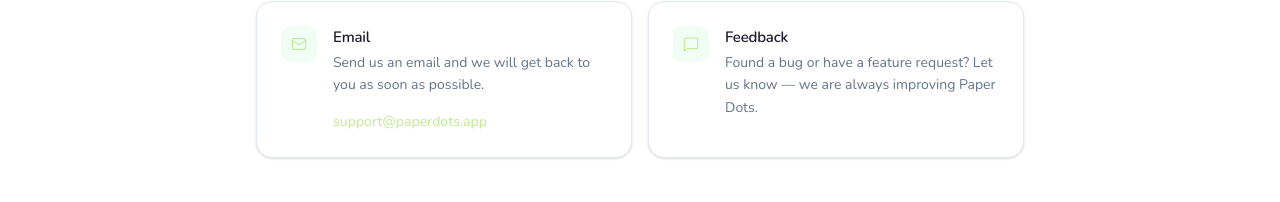
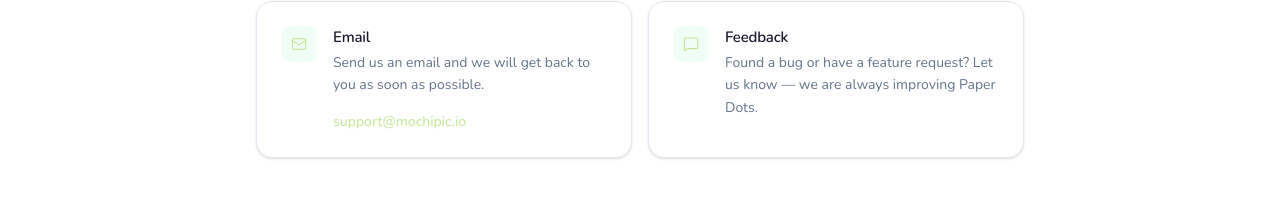
Before and after one commit to qwe2820435o2/paper-dots, a Next.js app in the folder paper-dots-frontend/: page /contact in a window 1280 px wide. Shown: the part 296-498 px from the top of the page. Built offline with nearby package versions, Linux system fonts and the light colour scheme; no server answers; a web font is replaced by a local one.

Commit message:
feat(project): 更新域名

```diff
--- a/paper-dots-frontend/src/app/(public)/contact/page.tsx
+++ b/paper-dots-frontend/src/app/(public)/contact/page.tsx
@@ -43,10 +43,10 @@
                 Send us an email and we will get back to you as soon as possible.
               </p>
               <a
-                href="mailto:support@paperdots.app"
+                href="mailto:support@mochipic.io"
                 className="text-[14px] font-medium text-[#C5E89A] hover:text-[#9ED06C] transition-colors"
               >
-                support@paperdots.app
+                support@mochipic.io
               </a>
             </div>
           </div>
--- a/paper-dots-frontend/src/app/(public)/privacy/page.tsx
+++ b/paper-dots-frontend/src/app/(public)/privacy/page.tsx
@@ -83,10 +83,10 @@
                 <p className="text-[15px] leading-[1.7] text-[#64748b]">
                   If you have questions about this Privacy Policy, please reach out at{" "}
                   <a
-                    href="mailto:support@paperdots.app"
+                    href="mailto:support@mochipic.io"
                     className="text-[#C5E89A] hover:text-[#9ED06C] transition-colors"
                   >
-                    support@paperdots.app
+                    support@mochipic.io
                   </a>
                   .
                 </p>
--- a/paper-dots-frontend/src/app/(public)/terms/page.tsx
+++ b/paper-dots-frontend/src/app/(public)/terms/page.tsx
@@ -129,10 +129,10 @@
             <p className="text-[15px] leading-[1.7] text-[#64748b]">
               If you have questions about these Terms of Service, please contact us at{" "}
               <a
-                href="mailto:support@paperdots.app"
+                href="mailto:support@mochipic.io"
                 className="text-[#C5E89A] hover:text-[#9ED06C] transition-colors"
               >
-                support@paperdots.app
+                support@mochipic.io
               </a>
               .
             </p>
--- a/paper-dots-frontend/src/app/layout.tsx
+++ b/paper-dots-frontend/src/app/layout.tsx
@@ -25,8 +25,7 @@
 
 import type { Metadata } from "next";
 
-// TODO: replace with real paper-dots domain
-const SITE_URL = process.env.NEXT_PUBLIC_SITE_URL ?? "https://paperdots.example.com";
+const SITE_URL = process.env.NEXT_PUBLIC_SITE_URL ?? "https://mochipic.io";
 // TODO: replace with paper-dots Google Analytics id
 const GA_ID = "G-XXXXXXXXXX";
 
--- a/paper-dots-frontend/src/app/robots.ts
+++ b/paper-dots-frontend/src/app/robots.ts
@@ -13,7 +13,6 @@
         disallow: "/",
       },
     ],
-    // TODO: replace with real paper-dots domain
-    sitemap: "https://paperdots.example.com/sitemap.xml",
+    sitemap: "https://mochipic.io/sitemap.xml",
   };
 }
--- a/paper-dots-frontend/src/app/sitemap.ts
+++ b/paper-dots-frontend/src/app/sitemap.ts
@@ -1,8 +1,7 @@
 import type { MetadataRoute } from "next";
 
 export default function sitemap(): MetadataRoute.Sitemap {
-  // TODO: replace with real paper-dots domain
-  const baseUrl = process.env.NEXT_PUBLIC_SITE_URL ?? "https://paperdots.example.com";
+  const baseUrl = process.env.NEXT_PUBLIC_SITE_URL ?? "https://mochipic.io";
 
   return [
     { url: baseUrl, lastModified: new Date(), changeFrequency: "weekly", priority: 1 },
--- a/paper-dots-frontend/src/components/decorate/ExportButton.tsx
+++ b/paper-dots-frontend/src/components/decorate/ExportButton.tsx
@@ -67,7 +67,7 @@
         stage.scale({ x: prevScale, y: prevScale });
         const link = document.createElement("a");
         link.href = dataUrl;
-        link.download = `paper-dots-${Date.now()}.png`;
+        link.download = `mochipic-${Date.now()}.png`;
         document.body.appendChild(link);
         link.click();
         document.body.removeChild(link);
```
